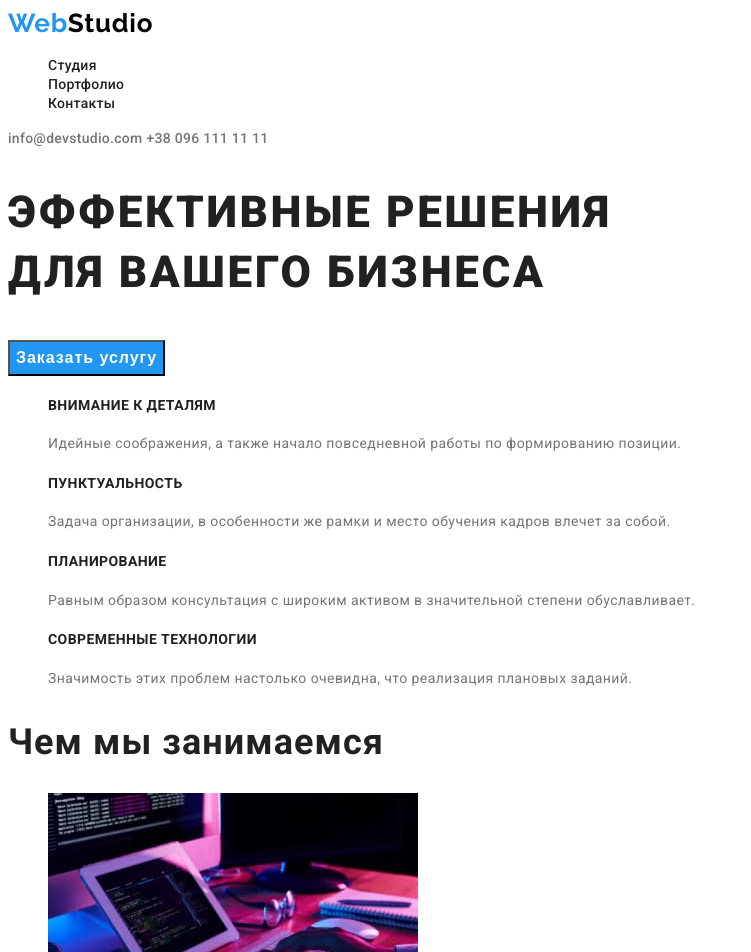
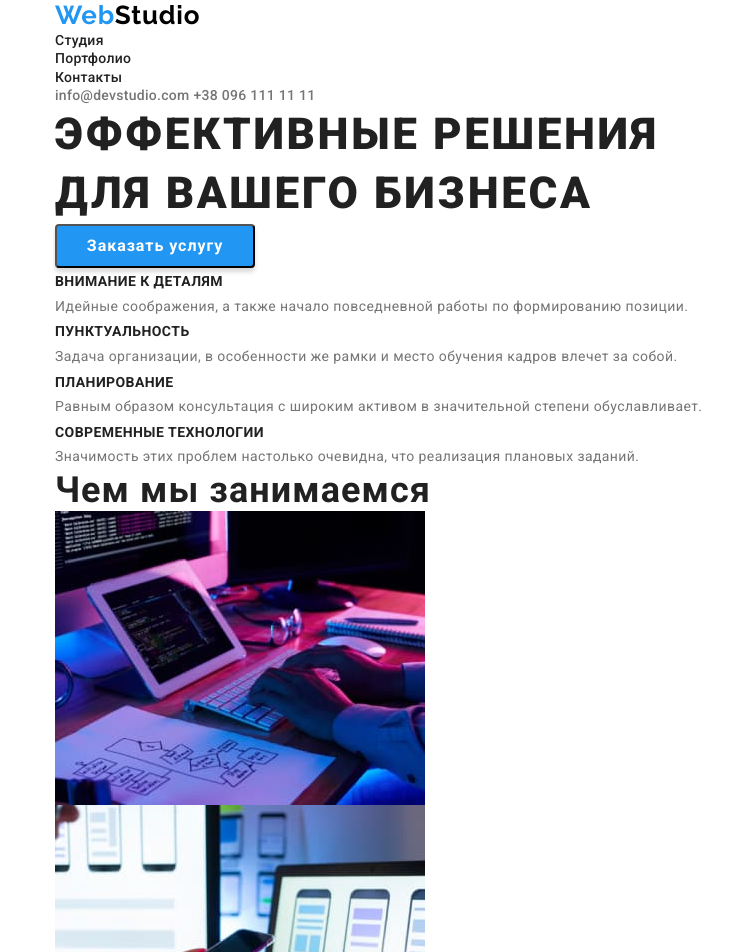
Before and after one commit to Zvertanovskiy/goit-markup-hw-03, a plain HTML site: page index.html in a window 1280 px wide. Shown: the top 952 px of the page, without its empty margins (0-751 px from the left). Drawn offline with nearby package versions, Linux system fonts and the light colour scheme.

Commit message:
some-work

```diff
--- a/css/styles.css
+++ b/css/styles.css
@@ -7,6 +7,28 @@
 	--accent-color: #2196f3;
 }
 
+h1,
+h2,
+h3,
+h4,
+h5,
+h6,
+p {
+	margin-top: 0;
+	margin-bottom: 0;
+}
+ul,
+ol {
+	margin-top: 0;
+	margin-bottom: 0;
+	padding-left: 0;
+}
+img {
+	display: block;
+}
+address {
+	font-style: normal;
+}
 .link {
 	text-decoration: none;
 }
@@ -19,6 +41,13 @@ body {
 	color: var(--primary-color);
 }
 /* =======START COMPONENTS======= */
+.wrapper {
+	width: 1200px;
+	margin-left: auto;
+	margin-right: auto;
+	padding-left: 15px;
+	padding-right: 15px;
+}
 .logo-link {
 	font-family: var(--secondary-font-family);
 	font-weight: 700;
@@ -79,6 +108,8 @@ body {
 	/* color: var(--third-color); */
 }
 .modal-btn {
+	min-width: 200px;
+	padding: 5px 25px ;
 	background-color: var(--accent-color);
 	font-weight: 700;
 	font-size: 16px;
@@ -86,11 +117,13 @@ body {
 	letter-spacing: 0.06em;
 	color: var(--third-color);
 	cursor: pointer;
+	box-shadow: 0px 4px 4px rgba(0, 0, 0, 0.15);
+	border-radius: 4px;
 }
 /* =======END HERO======= */
 
 /* =======START SPECIALIZATION======= */
-.specialization {
+.specialization-title-hidden {
 	display: none;
 }
 .subtitle {
@@ -131,7 +164,6 @@ body {
 /* =======START FOOTER======= */
 .acsual-adress {
 	font-weight: 400;
-	font-style: normal;
 	font-size: 14px;
 	line-height: 1.71;
 	letter-spacing: 0.03em;
--- a/index.html
+++ b/index.html
@@ -11,11 +11,19 @@
 			href="https://fonts.googleapis.com/css2?family=Raleway:wght@700&family=Roboto:wght@400;500;700;900&display=swap"
 			rel="stylesheet"
 		/>
+		<link
+			rel="stylesheet"
+			href="https://cdnjs.cloudflare.com/ajax/libs/modern-normalize/1.1.0/modern-normalize.min.css"
+			integrity="sha512-wpPYUAdjBVSE4KJnH1VR1HeZfpl1ub8YT/NKx4PuQ5NmX2tKuGu6U/JRp5y+Y8XG2tV+wKQpNHVUX03MfMFn9Q=="
+			crossorigin="anonymous"
+			referrerpolicy="no-referrer"
+		/>
 		<link rel="stylesheet" href="./css/styles.css" />
 	</head>
 	<body>
 		<!-- HEADER -->
-		<header>
+		<header class="header-section">
+			<div class="wrapper ">
 				<nav class="navigation">
 					<a class="logo-link link" href="" lang="en"
 						><span class="logo-colorize">Web</span>Studio</a
@@ -48,10 +56,11 @@
 				<a class="contacts-header link" href="tel:+380961111111"
 					>+38 096 111 11 11</a
 				>
+			</div>
 		</header>
 		<!-- HERO -->
 		<main>
-			<section>
+			<section class="hero-section wrapper ">
 				<h1 class="main-title">
 					Эффективные решения <br />
 					для вашего бизнеса
@@ -60,8 +69,8 @@
 			</section>
 			<!-- HERO ENDS -->
 			<!-- SPECIALIZATION -->
-			<section>
-				<h2 class="overtitle specialization">Особенности</h2>
+			<section class="specialization-section wrapper ">
+				<h2 class="overtitle specialization-title-hidden ">Особенности</h2>
 				<ul class="list">
 					<li>
 						<h3 class="subtitle">Внимание к деталям</h3>
@@ -95,7 +104,7 @@
 			</section>
 			<!-- SPECIALIZATION ENDS-->
 			<!-- START WHAT WE DOO -->
-			<section>
+			<section class="what-we-doo-section wrapper ">
 				<h2 class="overtitle">Чем мы занимаемся</h2>
 				<ul class="list">
 					<li>
@@ -128,7 +137,7 @@
 				</ul>
 			</section>
 			<!-- OURE TEAM -->
-			<section>
+			<section class="oure-team-section wrapper ">
 				<h2 class="overtitle">Наша команда</h2>
 				<ul class="list">
 					<li>
@@ -175,7 +184,8 @@
 			</section>
 		</main>
 		<!-- FOOTER -->
-		<footer id="contacts">
+		<footer class="footer" id="contacts">
+			<div class="wrapper ">
 				<a class="logo-link link" href=""
 					><span class="logo-colorize">Web</span>Studio</a
 				>
@@ -186,6 +196,7 @@
 				<a class="footer-contacts link" href="tel:+380991111111"
 					>+38 099 111 11 11</a
 				>
+			</div>
 		</footer>
 	</body>
 </html>
```
Also changed, not shown: portfolio.html (+68 -22 lines). Lines whose indentation alone changed are shown as unchanged.
